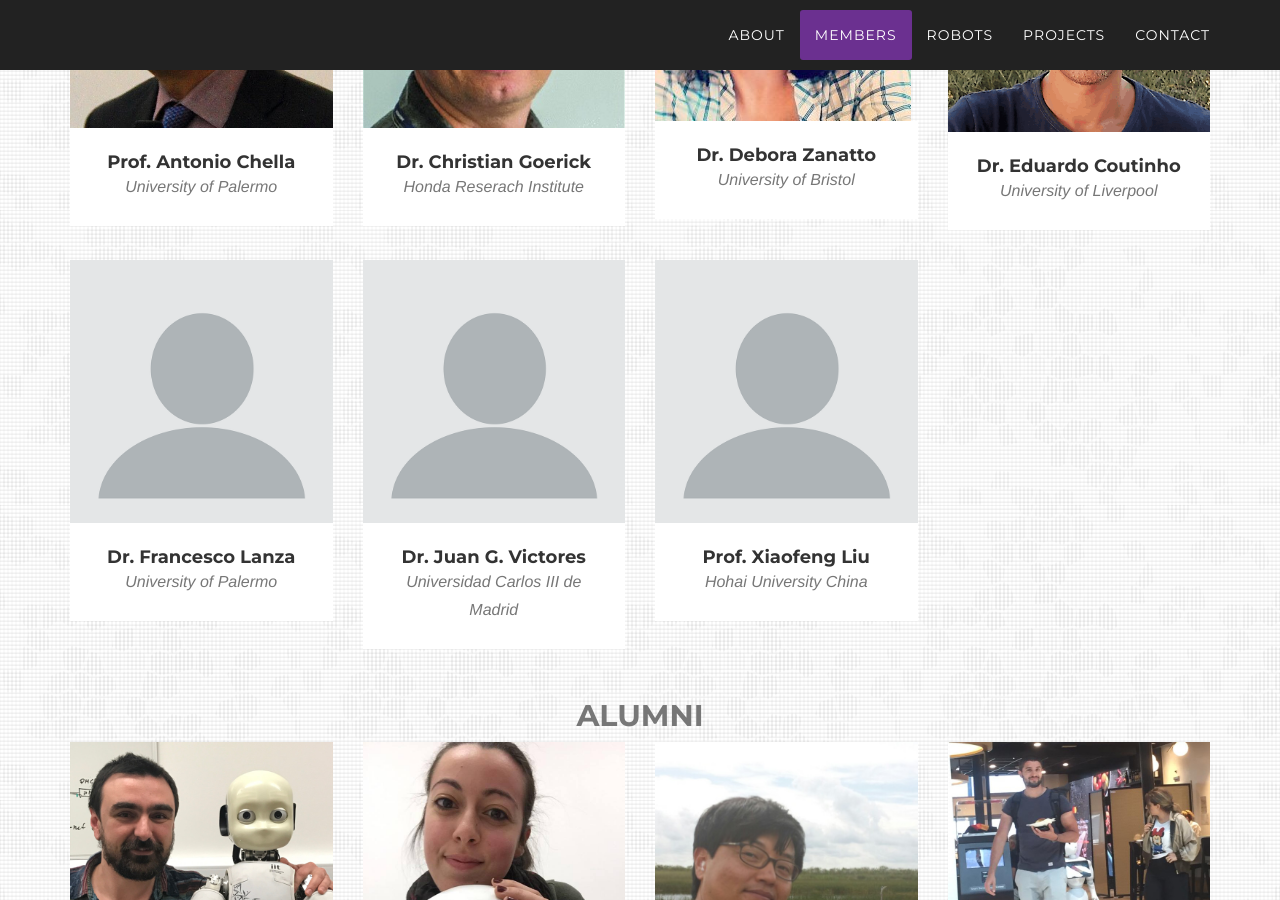
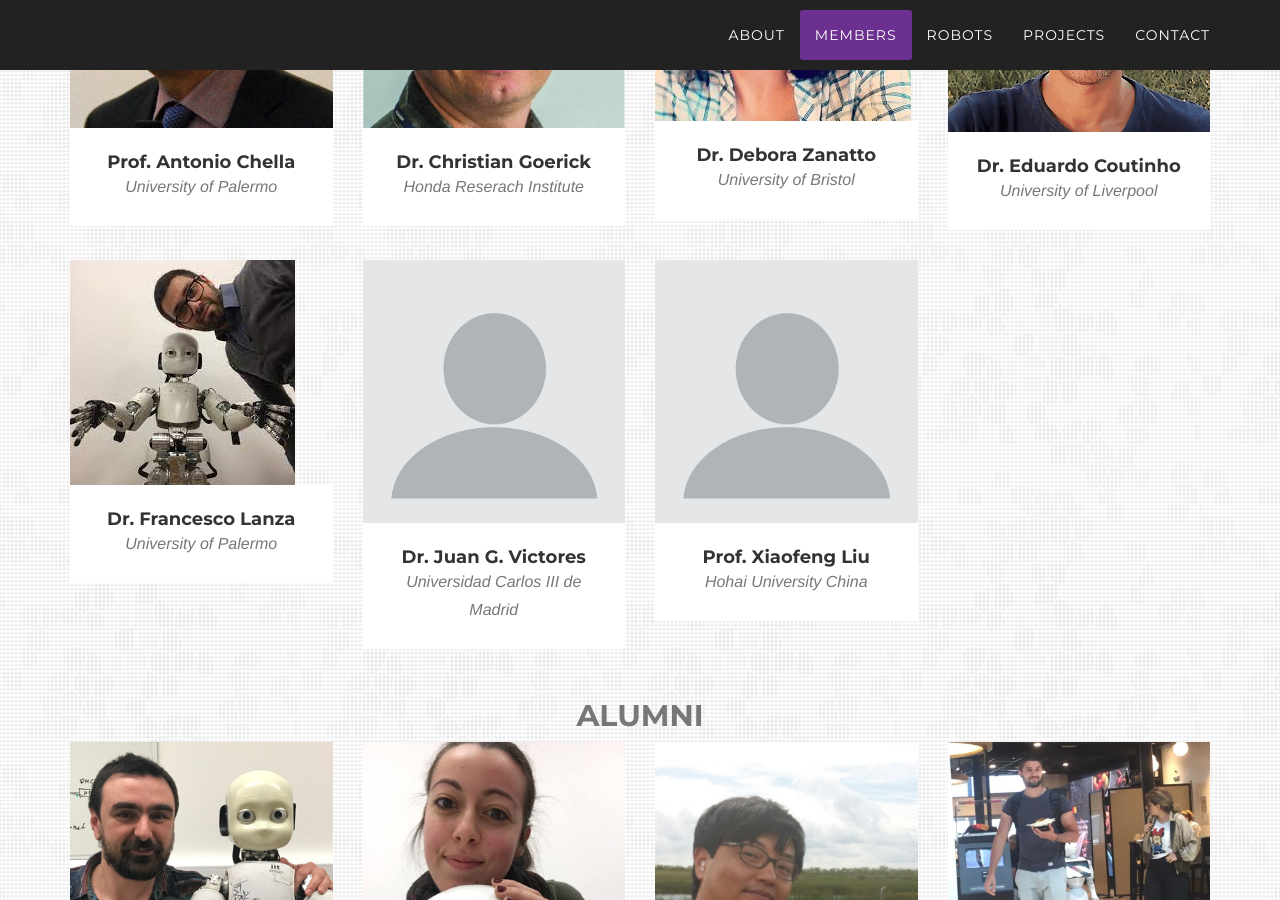
Before and after one commit to corolab/corolab.github.io, a Jekyll site: the page built from README.md, in a window 1280 px wide and 900 px high, scrolled down 4349 px. Built offline with Jekyll 4.4.1, drawn with Linux system fonts in a browser that asks for light colours; some web fonts are replaced; our own code applies the rules of GitHub Pages for plain Markdown files.

Commit message:
Create 2020-03-26-francesco-lanza.markdown

```diff
--- a/_members/_visitors/2020-03-26-francesco-lanza.markdown
+++ b/_members/_visitors/2020-03-26-francesco-lanza.markdown
@@ -2,6 +2,6 @@
 type: member
 name: Dr. Francesco Lanza
 free-text: University of Palermo
-picture: profile.png
-website:
+picture: Francesco-Lanza.png
+website: https://www.researchgate.net/profile/Francesco-Lanza-4
 ---
```
